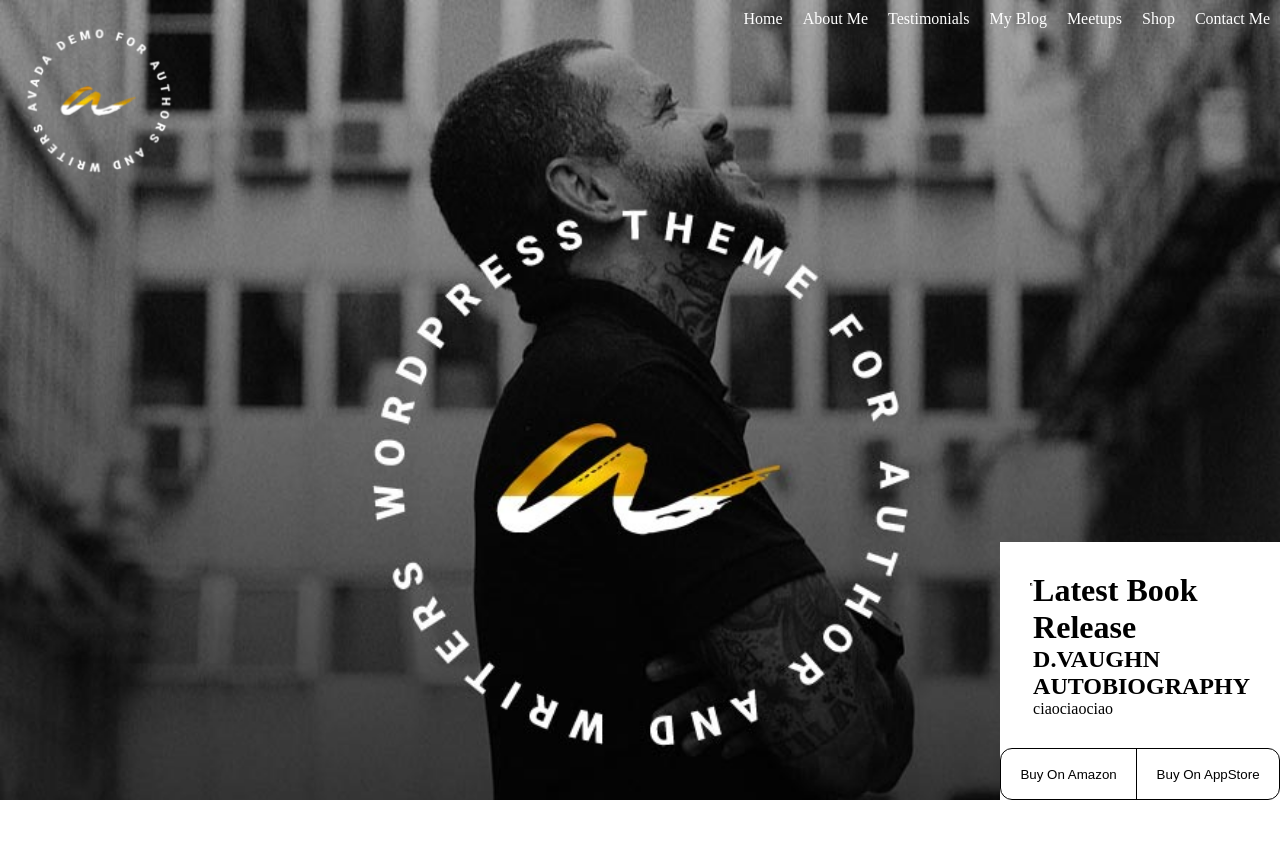
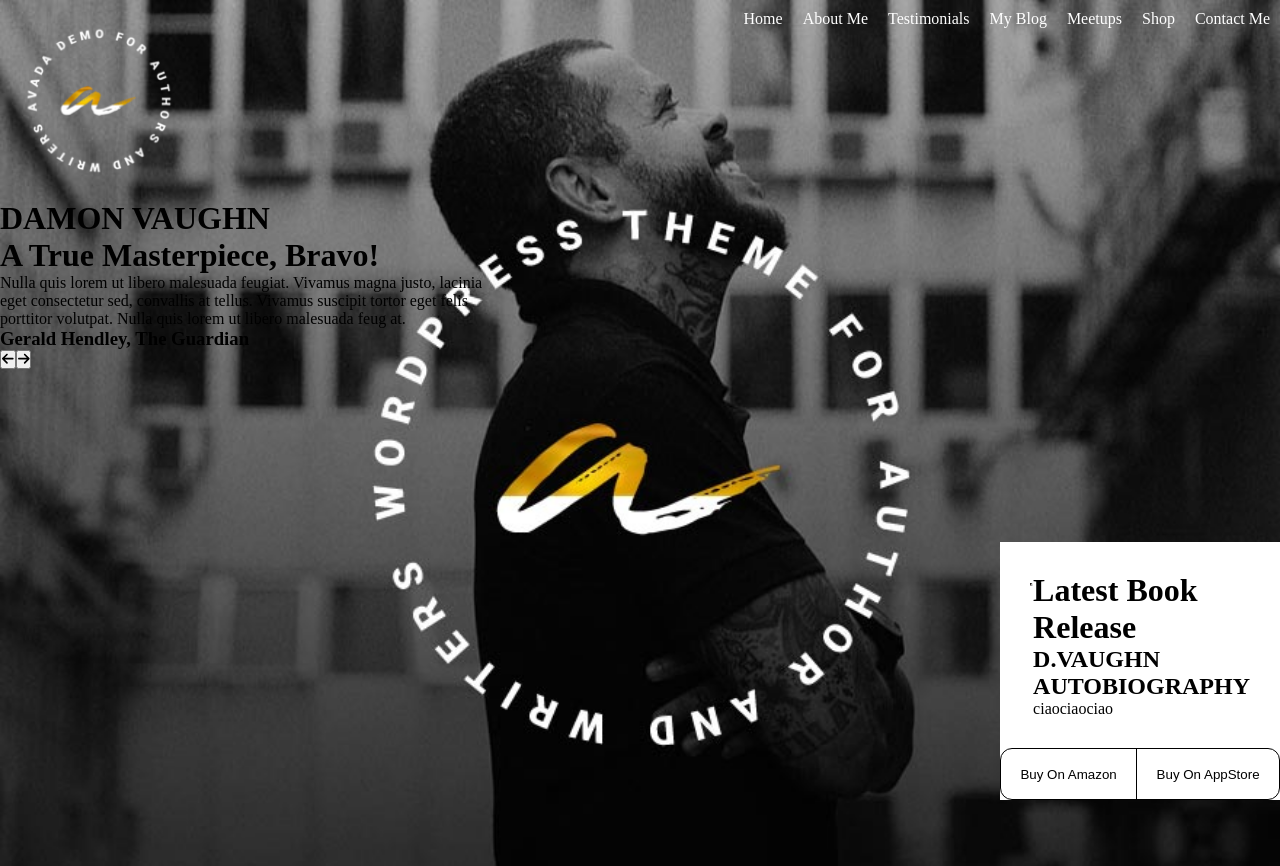
Before and after one commit to FrenzH/proj-html-vuejs, a Vue app: page / in a window 1280 px wide. Shown: the top 866 px of the page. Before the commit the page ends 800 px from the top, so only its background shows below. Built offline with nearby package versions, Linux system fonts and the light colour scheme.

Commit message:
fontawesome and carousel

```diff
--- a/package.json
+++ b/package.json
@@ -9,6 +9,10 @@
   },
   "dependencies": {
     "@fortawesome/fontawesome-free": "^6.2.0",
+    "@fortawesome/fontawesome-svg-core": "^6.2.0",
+    "@fortawesome/free-regular-svg-icons": "^6.2.0",
+    "@fortawesome/free-solid-svg-icons": "^6.2.0",
+    "@fortawesome/vue-fontawesome": "^2.0.8",
     "core-js": "^3.8.3",
     "vue": "^2.6.14"
   },
--- /dev/null
+++ b/src/components/CarouselComponent.vue
@@ -0,0 +1,97 @@
+<template>
+   <div class="carousel">
+    <h1>DAMON VAUGHN</h1>
+            <div class="carousel-comments">
+                <h1>{{comments[activeIndex].title}}</h1>
+                <p>{{ comments[activeIndex].text }}</p>
+                <h3>{{comments[activeIndex].author}}</h3>
+            </div>
+            <div class="carousel-navigation">
+                  <button @click="onPrevClick" id="left-arrow"><font-awesome-icon :icon="['fas', 'fa-arrow-left']"/></button>
+                  <button @click="onNextClick" id="right-arrow"><font-awesome-icon :icon="['fas', 'fa-arrow-right']"/></button>
+            </div>
+   </div>
+</template>
+
+<script>
+export default {
+    name:'CarouselComponent',
+    data(){
+        return {
+            comments:[
+                 {  title:'A True Masterpiece, Bravo!',
+                    text:'Nulla quis lorem ut libero malesuada feugiat. Vivamus magna justo, lacinia eget consectetur sed, convallis at tellus. Vivamus suscipit tortor eget felis porttitor volutpat. Nulla quis lorem ut libero malesuada feug at.',
+                    author:'Gerald Hendley, The Guardian'
+                 },
+                 {  title:'A Unique View On The World',
+                    text:'Donec sollicitudin molestie malesuada. Curabitur arcu erat, accumsan id imperdiet et, porttitor at sem. Vestibulum ac diam sit amet quam vehicula elementum sed sit amet dui. Nulla quis lorem ut libero malesuada feugiat.',
+                    author:'Mary Maxey, The Globe And Mail'
+                 },
+                 {  title:'This book will change your perspective on life',
+                    text:'Nulla quis lorem ut libero malesuada feugiat. Vivamus magna justo, lacinia eget consectetur sed, convallis at tellus. Vivamus suscipit tortor eget felis porttitor volutpat. Nulla quis lorem ut libero malesuada feug at.',
+                    author:'Justine Kilpatrick , The New York Times'
+                 },
+                 {
+                    title:'Best author of his generation',
+                    text:'Donec sollicitudin molestie malesuada. Curabitur arcu erat, accumsan id imperdiet et, porttitor at sem. Vestibulum ac diam sit amet quam vehicula elementum sed sit amet dui. Nulla quis lorem ut libero malesuada feugiat.',
+                    author:'Roselyn Fox , The Globe and Mail'
+                 }
+            ],
+            activeIndex: 0,
+
+            intervalId: undefined
+        }
+    },
+    mounted(){
+        console.log('mounted!');
+        this.createInterval();
+    },
+
+    methods:{
+        createInterval(){
+            this.intervalId = setInterval(this.showNextComment, 6000);
+        },
+        deleteInterval(){
+            if(this.intervalId){
+                clearInterval(this.intervalId);
+            }
+        },
+        showPreviousComment(){
+            if (this.activeIndex > 0){
+                this.activeIndex--;
+            }else{
+                this.activeIndex = this.comments.length -1;
+            }
+        },
+        showNextComment(){
+            if (this.activeIndex === this.comments.length -1){
+              //  this.activeIndex++;
+                this.activeIndex = 0;
+            }else{
+                this.activeIndex++;
+            }
+        },
+        onNextClick(){
+            this.showNextComment();
+            this.deleteInterval();
+            this.createInterval();
+        },
+        onPrevClick(){
+            this.showPreviousComment();
+            this.deleteInterval();
+            this.createInterval();
+        },
+
+
+
+    }
+
+}
+</script>
+
+<style lang="scss" scoped>
+.carousel{
+    width: 500px;
+}
+
+</style>
--- a/src/components/HeaderComponent.vue
+++ b/src/components/HeaderComponent.vue
@@ -5,13 +5,12 @@
                <div class="logo-div">
                   <img src="@/assets/proj-images/author-logo-round-200x205.png" alt="">
 
+
                </div>
             <NavBarComponent />
 
         </div>
-        <div class="carousel">
-
-        </div>
+        <CarouselComponent/>
     </header>
     <div class="pos-absolute">
         <BookShopHeaderComponent />
@@ -29,11 +28,13 @@
 <script>
 import NavBarComponent from '@/components/NavBarComponent.vue';
 import BookShopHeaderComponent from '@/components/BookShopHeaderComponent.vue';
+import CarouselComponent from '@/components/CarouselComponent.vue';
 export default {
     name:'HeaderComponent',
     components:{
         NavBarComponent,
-        BookShopHeaderComponent
+        BookShopHeaderComponent,
+        CarouselComponent
     }
 
 }
@@ -45,6 +46,7 @@ header{
     background-position: cover;
     background-repeat: no-repeat;
     background-size:100%;
+    height: 1000px;
 
     .carousel{
         height: 600px;
@@ -72,6 +74,11 @@ header{
     bottom:0px;
     left:1000px;
 }
+.carousel-navigation{
+   button{
+    padding: 20px;
+   }
+}
 
 
 
--- a/src/main.js
+++ b/src/main.js
@@ -1,7 +1,13 @@
 import Vue from 'vue'
 import App from './App.vue'
-import 'fortawesome/fontawesome-free/css/all.css';
-import 'fortawesome/fontawesome-free/js/all.js';
+import {library} from '@fortawesome/fontawesome-svg-core';
+import {fas} from '@fortawesome/free-solid-svg-icons';
+import {FontAwesomeIcon} from '@fortawesome/vue-fontawesome';
+import {far} from '@fortawesome/free-regular-svg-icons';
+
+library.add(fas);
+library.add(far);
+Vue.component('font-awesome-icon',FontAwesomeIcon);
 
 Vue.config.productionTip = false
 
```
Also changed, not shown: 1 other file (tests, documents, lock files or other folders).
